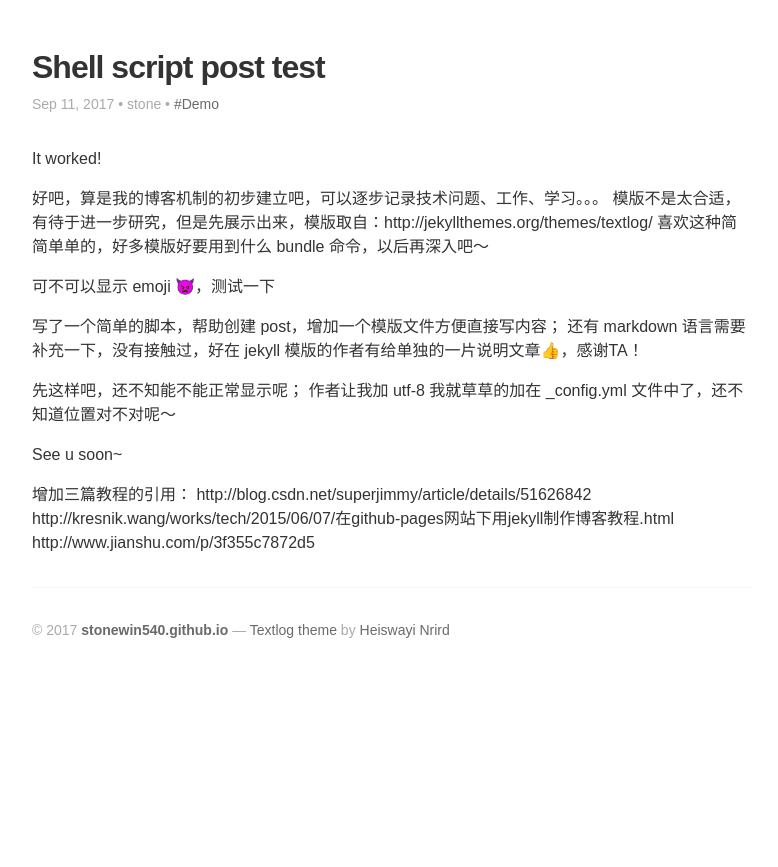
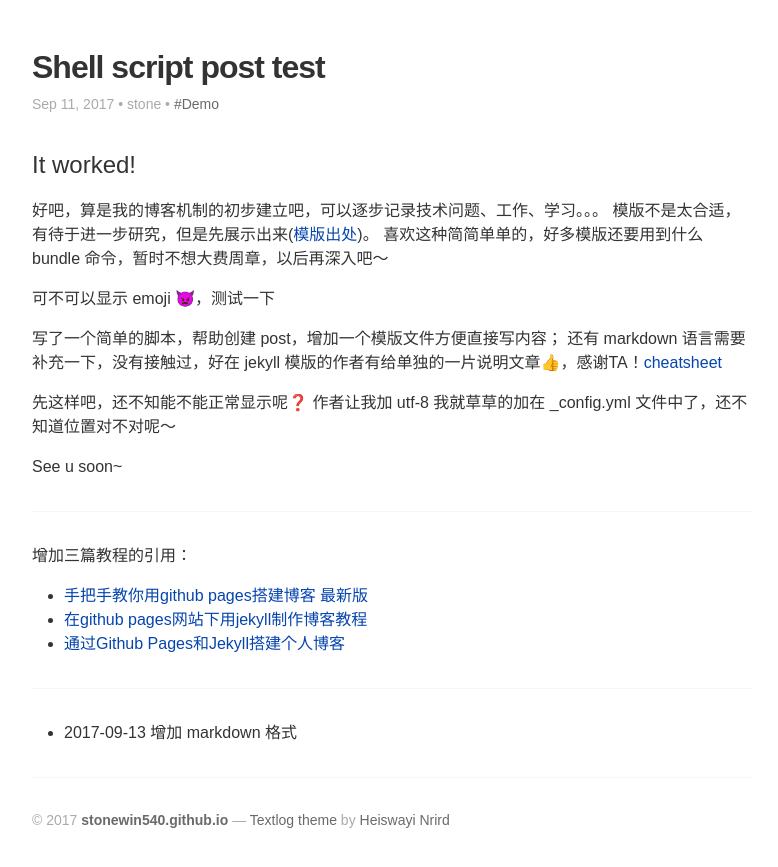
Before and after one commit to stonewin540/stonewin540.github.io, a Jekyll site: the page built from _posts/2017-09-11-Shell-script-post-test.md, in a window 1280 px wide. Shown: the top 867 px of the page, without its empty margins (8-786 px from the left). Built offline with Jekyll 4.4.1, drawn with Linux system fonts in a browser that asks for light colours; some web fonts are replaced.

Commit message:
Finetune intro & post.

```diff
--- a/_includes/intro.html
+++ b/_includes/intro.html
@@ -1,2 +1,3 @@
 <!-- <p class="site-intro">Hello, this is TextLog - another minimalist Jekyll theme by Heiswayi Nrird. TextLog provides distraction-free and content-focused layout. This section is here for any brief introduction. You may edit this section in <code>includes\intro.html</code>. If you use this theme as a personal blog, maybe this section works best for you bio...</p> -->
-<p class="site-intro">I'm stone, yes it is, building...</p>
+<p class="site-intro">I'm stone, yes it is</p>
+<h3>Just in Building...</h3>
--- a/_posts/2017-09-11-Shell-script-post-test.md
+++ b/_posts/2017-09-11-Shell-script-post-test.md
@@ -6,23 +6,27 @@ tags: [Demo]
 comment: false
 ---
 
-It worked!
+### It worked!
 
 好吧，算是我的博客机制的初步建立吧，可以逐步记录技术问题、工作、学习。。。
-模版不是太合适，有待于进一步研究，但是先展示出来，模版取自：http://jekyllthemes.org/themes/textlog/
-喜欢这种简简单单的，好多模版好要用到什么 bundle 命令，以后再深入吧～
+模版不是太合适，有待于进一步研究，但是先展示出来([模版出处](http://jekyllthemes.org/themes/textlog/ "jekyllthemes.org"))。
+喜欢这种简简单单的，好多模版还要用到什么 bundle 命令，暂时不想大费周章，以后再深入吧～
 
 可不可以显示 emoji 👿，测试一下
 
 写了一个简单的脚本，帮助创建 post，增加一个模版文件方便直接写内容；
-还有 markdown 语言需要补充一下，没有接触过，好在 jekyll 模版的作者有给单独的一片说明文章👍，感谢TA！
+还有 markdown 语言需要补充一下，没有接触过，好在 jekyll 模版的作者有给单独的一片说明文章👍，感谢TA！[cheatsheet](https://stonewin540.github.io/2017/01/15/this-is-markdown-cheatsheet-demo.html "pretty good!")
 
-先这样吧，还不知能不能正常显示呢；
+先这样吧，还不知能不能正常显示呢❓
 作者让我加 utf-8 我就草草的加在 _config.yml 文件中了，还不知道位置对不对呢～
 
 See u soon~
 
+-------------------------------
 增加三篇教程的引用：
-http://blog.csdn.net/superjimmy/article/details/51626842
-http://kresnik.wang/works/tech/2015/06/07/在github-pages网站下用jekyll制作博客教程.html
-http://www.jianshu.com/p/3f355c7872d5
+* [手把手教你用github pages搭建博客 最新版](http://blog.csdn.net/superjimmy/article/details/51626842)
+* [在github pages网站下用jekyll制作博客教程](http://kresnik.wang/works/tech/2015/06/07/在github-pages网站下用jekyll制作博客教程.html)
+* [通过Github Pages和Jekyll搭建个人博客](http://www.jianshu.com/p/3f355c7872d5)
+
+-------------------------------
++ 2017-09-13 增加 markdown 格式
```
